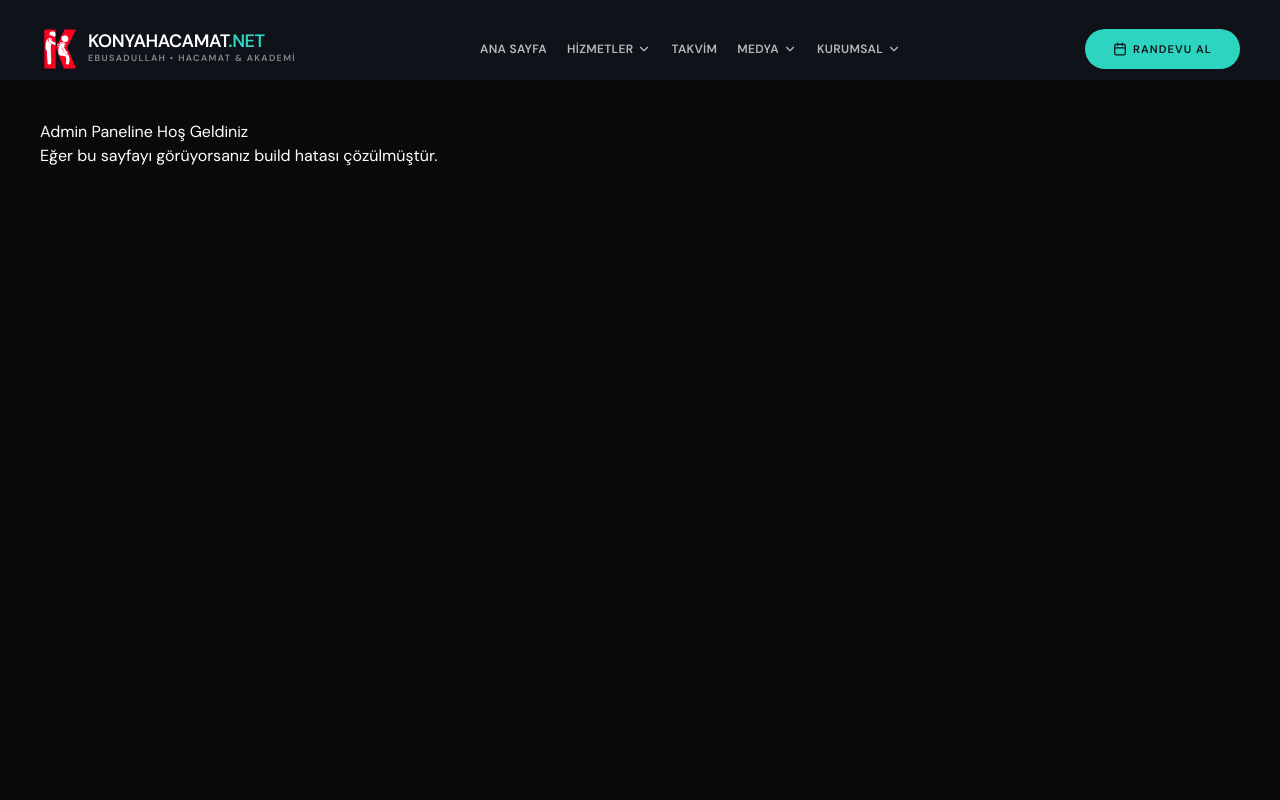
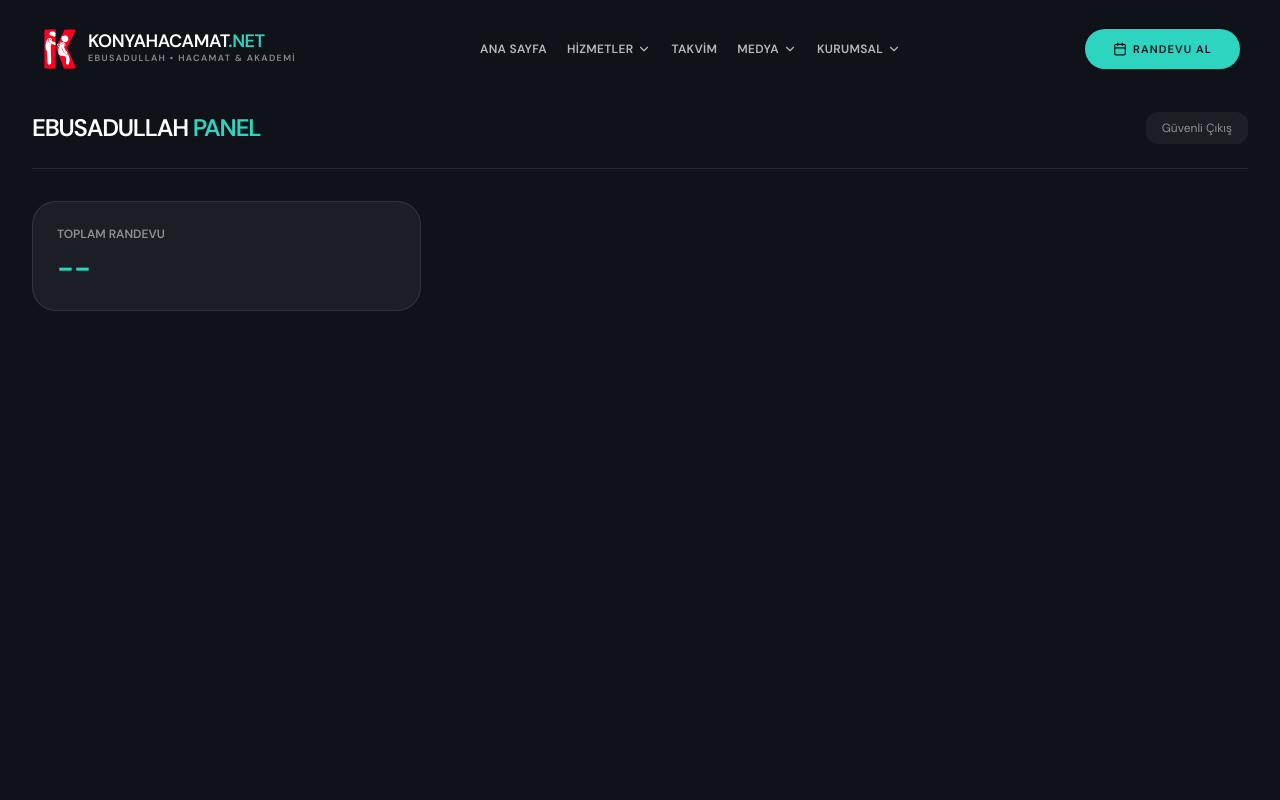
Before and after one commit to tatr42/konyahacamat-deploy, a Next.js app: page /admin in a window 1280 px wide. Shown: the top 800 px of the page. Built offline with nearby package versions, Linux system fonts and the light colour scheme; a web font is replaced by a local one.

Commit message:
Firebase config guncellemesi Per 09.04.2026 23:58:03,51

```diff
--- a/src/app/admin/page.tsx
+++ b/src/app/admin/page.tsx
@@ -1,15 +1,29 @@
 "use client";
-
-import { useState } from "react";
-// Diğer importların burada kalabilir...
+import { useState, useEffect } from "react";
+// Buraya kendi kullandığın diğer bileşenleri (Sidebar, Stats vb.) ekle
 
 export default function AdminPage() {
-  // Senin mevcut admin paneli kodun burada olmalı.
-  // Eğer içerik yoksa, test etmek için geçici olarak şunu yapıştır:
+  // Buraya eski kodundaki State'leri ve Fonksiyonları geri koy
   return (
-    <div className="p-10 text-white">
-      <h1>Admin Paneline Hoş Geldiniz</h1>
-      <p>Eğer bu sayfayı görüyorsanız build hatası çözülmüştür.</p>
+    <div className="min-h-screen bg-anthracite-dark p-8">
+      <div className="max-w-7xl mx-auto">
+        <header className="flex justify-between items-center mb-8 border-b border-white/10 pb-6">
+          <h1 className="text-2xl font-black text-white uppercase tracking-tighter">
+            Ebusadullah <span className="text-teal">Panel</span>
+          </h1>
+          <button className="bg-white/5 hover:bg-white/10 text-white/50 px-4 py-2 rounded-xl text-xs transition-all">
+            Güvenli Çıkış
+          </button>
+        </header>
+
+        {/* Buraya eski Dashboard içeriğini (Randevular, Blog Yönetimi vb.) ekle */}
+        <div className="grid grid-cols-1 md:grid-cols-3 gap-6">
+          <div className="bg-white/5 border border-white/10 p-6 rounded-3xl">
+            <h3 className="text-white/50 text-xs font-bold uppercase mb-2">Toplam Randevu</h3>
+            <p className="text-3xl font-black text-teal">--</p>
+          </div>
+        </div>
+      </div>
     </div>
   );
 }
```
